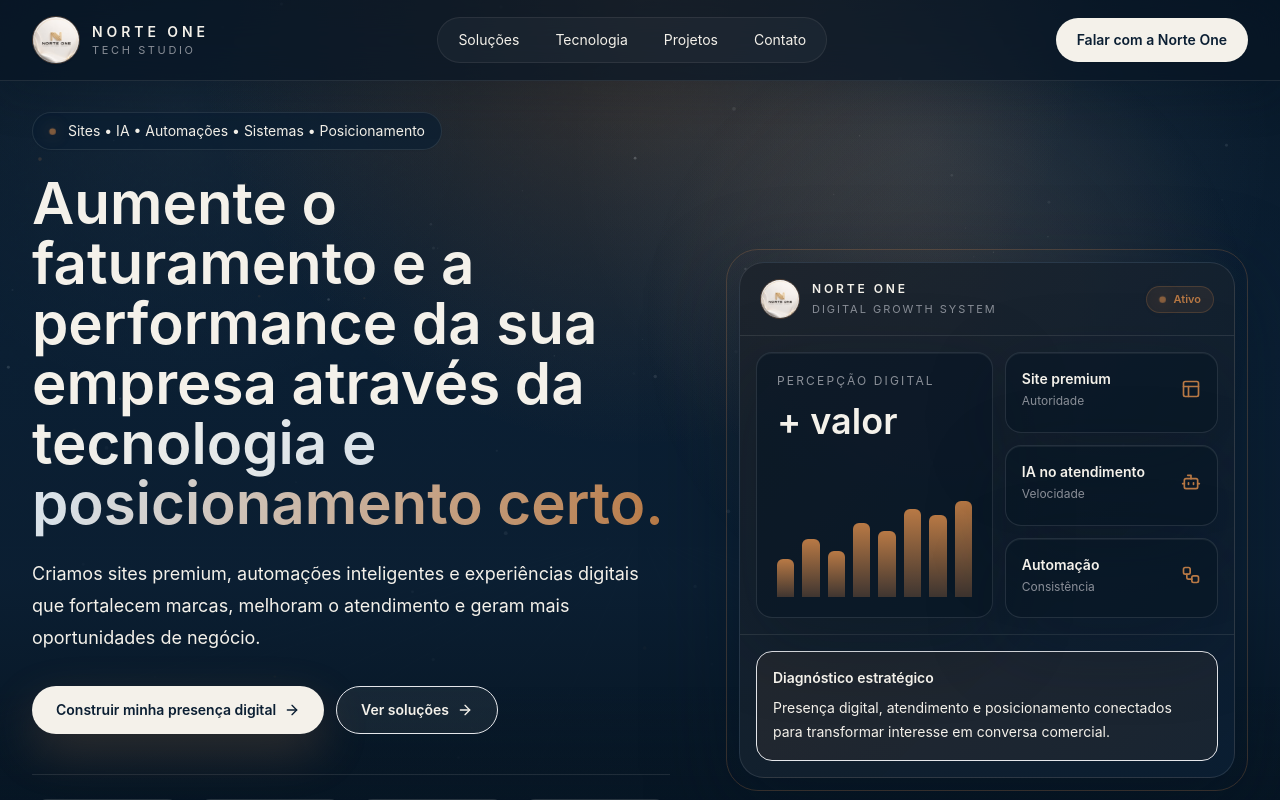
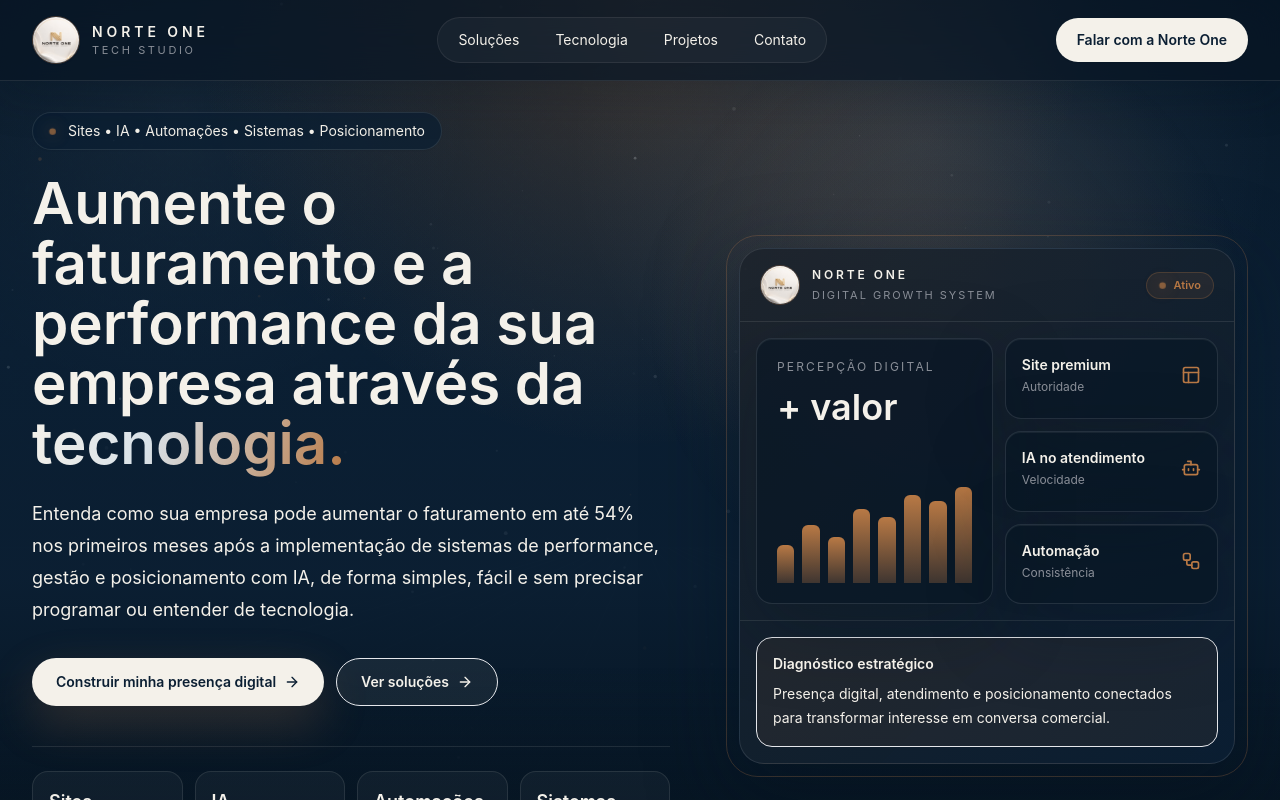
Before and after one commit to freelanortemt/site-norte-one, a Next.js app: page / in a window 1280 px wide. Shown: the top 800 px of the page. Built offline with nearby package versions, Linux system fonts and the light colour scheme.

Commit message:
Update hero performance copy

```diff
--- a/components/NorteOneSite.tsx
+++ b/components/NorteOneSite.tsx
@@ -527,7 +527,7 @@
                   transition={{ delay: 0.08, duration: 0.86, ease: [0.16, 1, 0.3, 1] }}
                   className="max-w-5xl font-display text-[clamp(1.9rem,4.55vw,4.9rem)] font-semibold leading-[1.03] tracking-normal text-off-white"
                 >
-                  Aumente o faturamento e a performance da sua empresa através da <span className="copper-text">tecnologia e posicionamento certo.</span>
+                  Aumente o faturamento e a performance da sua empresa através da <span className="copper-text">tecnologia.</span>
                 </m.h1>
 
                 <m.p
@@ -536,7 +536,7 @@
                   transition={{ delay: 0.16, duration: 0.86, ease: [0.16, 1, 0.3, 1] }}
                   className="mt-5 max-w-2xl text-base leading-7 text-azul-nevoa/78 sm:mt-6 sm:text-lg sm:leading-8"
                 >
-                  Criamos sites premium, automações inteligentes e experiências digitais que fortalecem marcas, melhoram o atendimento e geram mais oportunidades de negócio.
+                  Entenda como sua empresa pode aumentar o faturamento em até 54% nos primeiros meses após a implementação de sistemas de performance, gestão e posicionamento com IA, de forma simples, fácil e sem precisar programar ou entender de tecnologia.
                 </m.p>
 
                 <m.div
```
